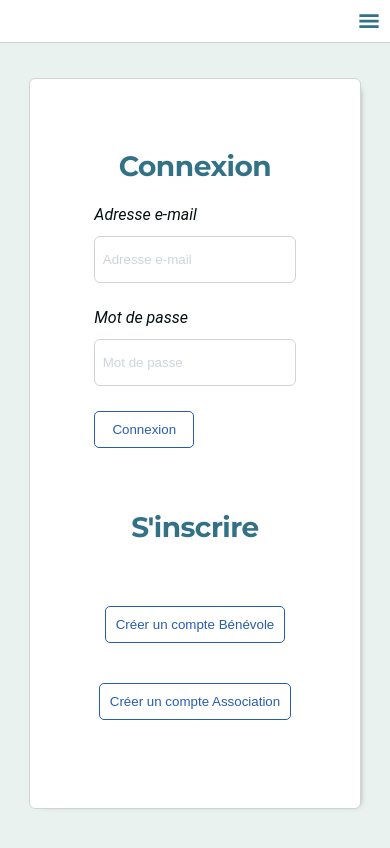
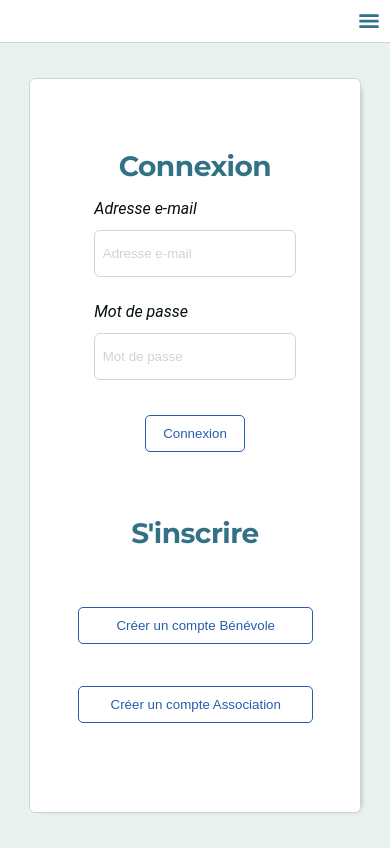
Before and after one commit to amelmennad/AssoAnnonce-front, a Next.js app: page /identification in a window 390 px wide. Built offline with nearby package versions, Linux system fonts and the light colour scheme.

Commit message:
feat (responsive) : update scss

```diff
--- a/component/Navbar/Navbar.js
+++ b/component/Navbar/Navbar.js
@@ -2,8 +2,9 @@ import styles from "./Navbar.module.scss";
 import Link from "next/link";
 import { AiOutlineClose } from "react-icons/ai";
 import { BiHomeSmile } from "react-icons/bi";
+import { CgProfile } from "react-icons/cg";
 import { GiHamburgerMenu } from "react-icons/gi";
-import { CgProfile } from "react-icons/cg";
+import { GrAddCircle } from "react-icons/gr";
 import { useState, useEffect } from "react";
 
 function useWindowSize() {
--- a/component/Navbar/Navbar.module.scss
+++ b/component/Navbar/Navbar.module.scss
@@ -47,5 +47,10 @@
                 font-size: 17px;
             }
         }
+        .divCloseMenu {
+            display: flex;
+            justify-content: end;
+            margin-right: 10px;
+        }
     }
 }
--- a/component/PageContainer/PageContainer.module.scss
+++ b/component/PageContainer/PageContainer.module.scss
@@ -22,3 +22,8 @@
     border-radius: 0.375rem;
         box-shadow: 5px 3px 7px -8px rgb(0 0 0 / 73%);
 }
+@media (max-width: 600px) {
+.content {
+    padding: 1rem;
+
+}}
--- a/styles/Identification.module.scss
+++ b/styles/Identification.module.scss
@@ -18,7 +18,7 @@
         justify-content: space-evenly;
 
         button {
-            max-width: 275px;
+            width: 275px;
         }
     }
 }
@@ -52,14 +52,31 @@
         }
     }
 }
-@media (max-width: 375px) {
+@media (max-width: 414px) {
     .identification {
-.register {
-content: space-evenly;
+        h2 {
+            margin-bottom: 10px;
+        }
+        .register {
+            content: space-evenly;
 
-        button {
-            max-width: 175px;
+            button {
+                max-width: 235px;
+            }
         }
     }
+}
+@media (max-width: 320px) {
+    .identification {
+        h2 {
+            margin-bottom: 10px;
+        }
+        .register {
+            content: space-evenly;
+
+            button {
+                max-width: 200px;
+            }
+        }
     }
 }
--- a/styles/globals.scss
+++ b/styles/globals.scss
@@ -120,6 +120,9 @@ form {
     color: $success !important;
   }
 }
+.btn {
+  margin: 10px auto 0 auto;
+}
 
 // @media (prefers-color-scheme: dark) {
 //   html {
```
